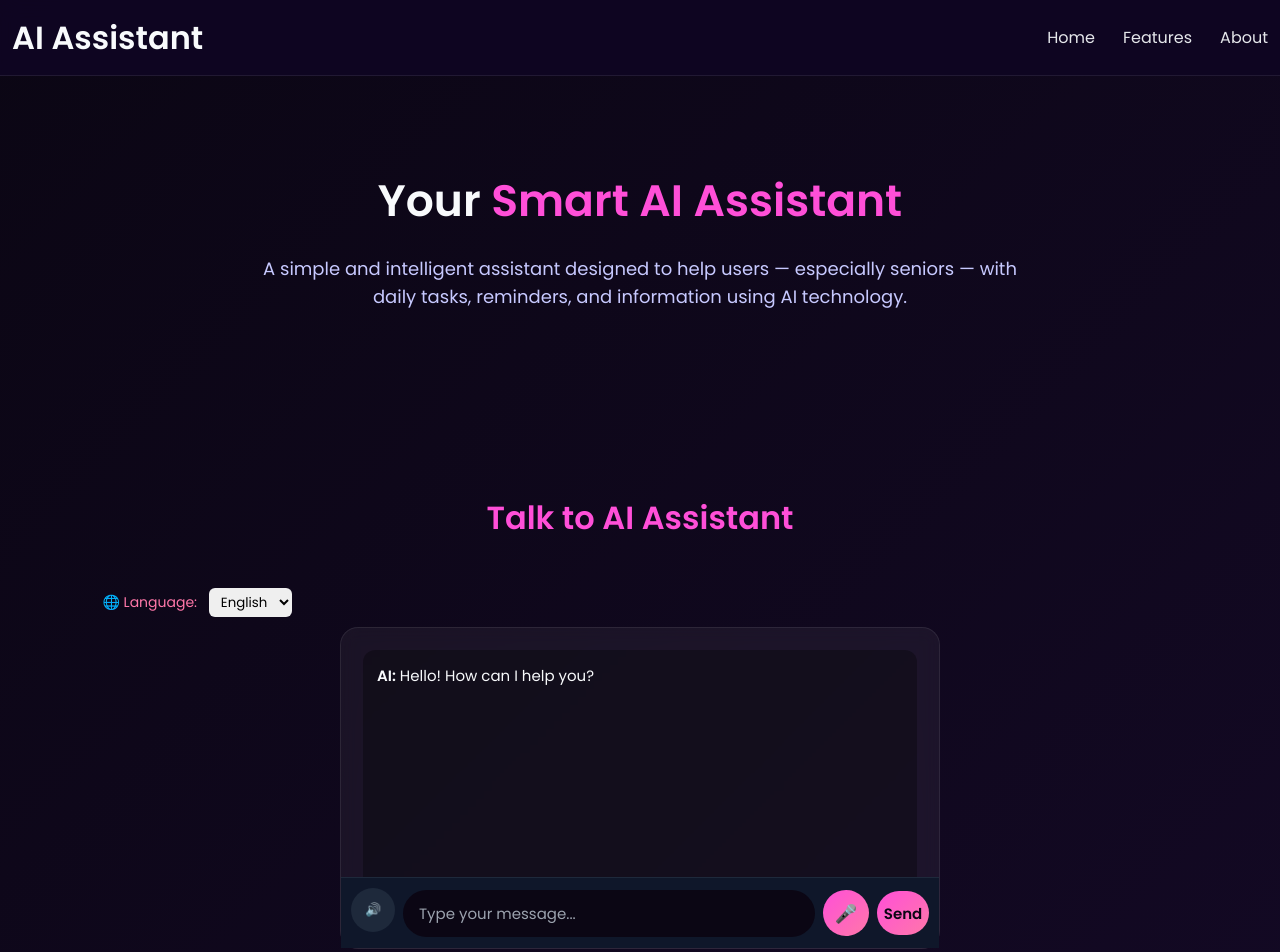
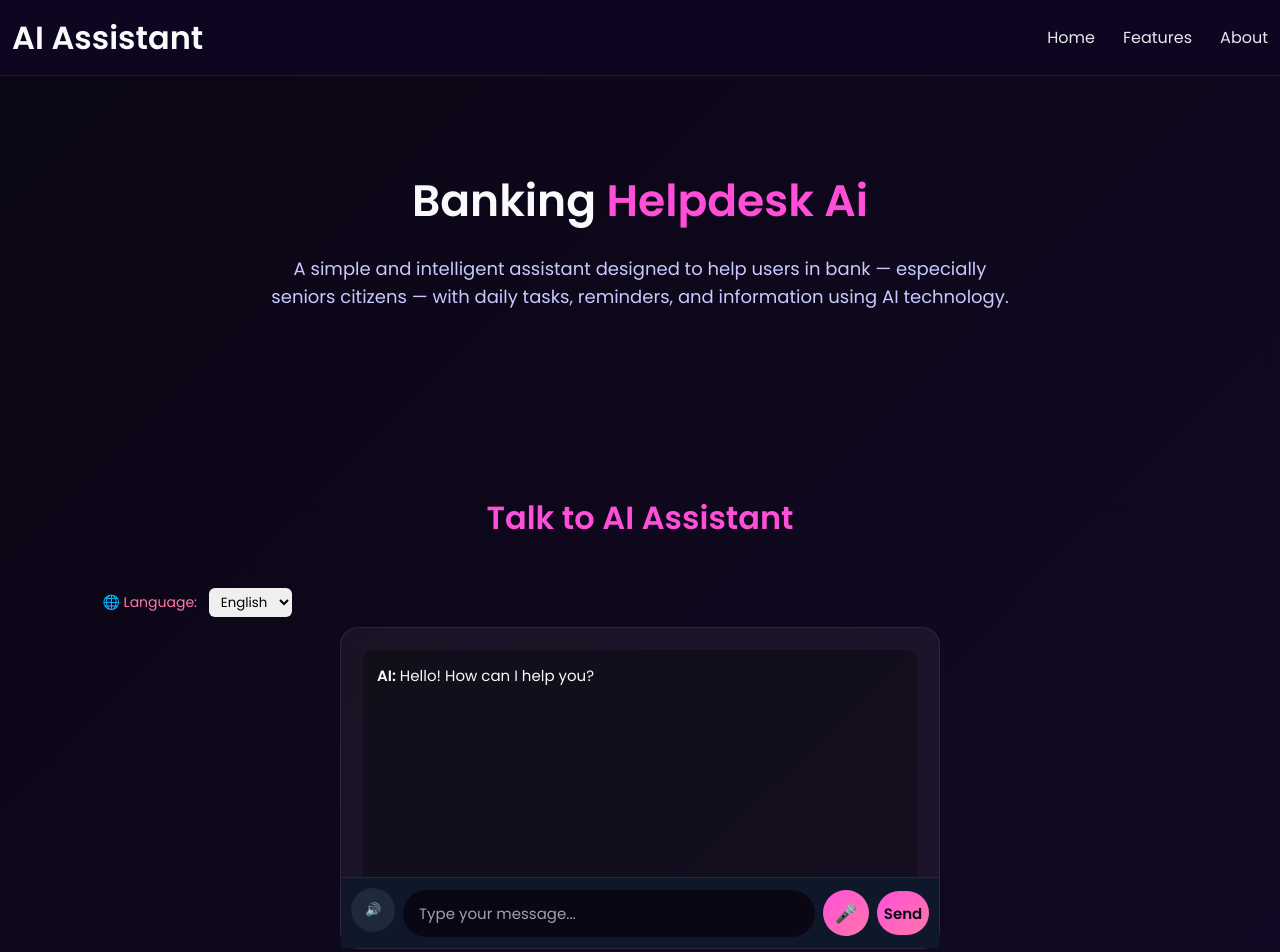
Before and after one commit to parthm21/banking-helpdesk-ai2121, a plain HTML site: page frontend/index.html in a window 1280 px wide. Shown: the top 952 px of the page. Drawn offline with Linux system fonts and the light colour scheme.

```diff
--- a/frontend/index.html
+++ b/frontend/index.html
@@ -3,7 +3,7 @@
 <head>
   <meta charset="UTF-8" />
   <meta name="viewport" content="width=device-width, initial-scale=1.0"/>
-  <title>AI Assistant | Smart Help</title>
+  <title>Helpdesk Ai</title>
 
   <link rel="stylesheet" href="style.css">
   <link rel="stylesheet" href="mobile.css">
@@ -23,9 +23,9 @@
 </header>
 
 <section class="hero" id="home">
-  <h2>Your <span>Smart AI Assistant</span></h2>
+  <h2>Banking <span>Helpdesk Ai</span></h2>
   <p>
-    A simple and intelligent assistant designed to help users — especially seniors —
+    A simple and intelligent assistant designed to help users in bank — especially seniors citizens —
     with daily tasks, reminders, and information using AI technology.
   </p>
 </section>
```
